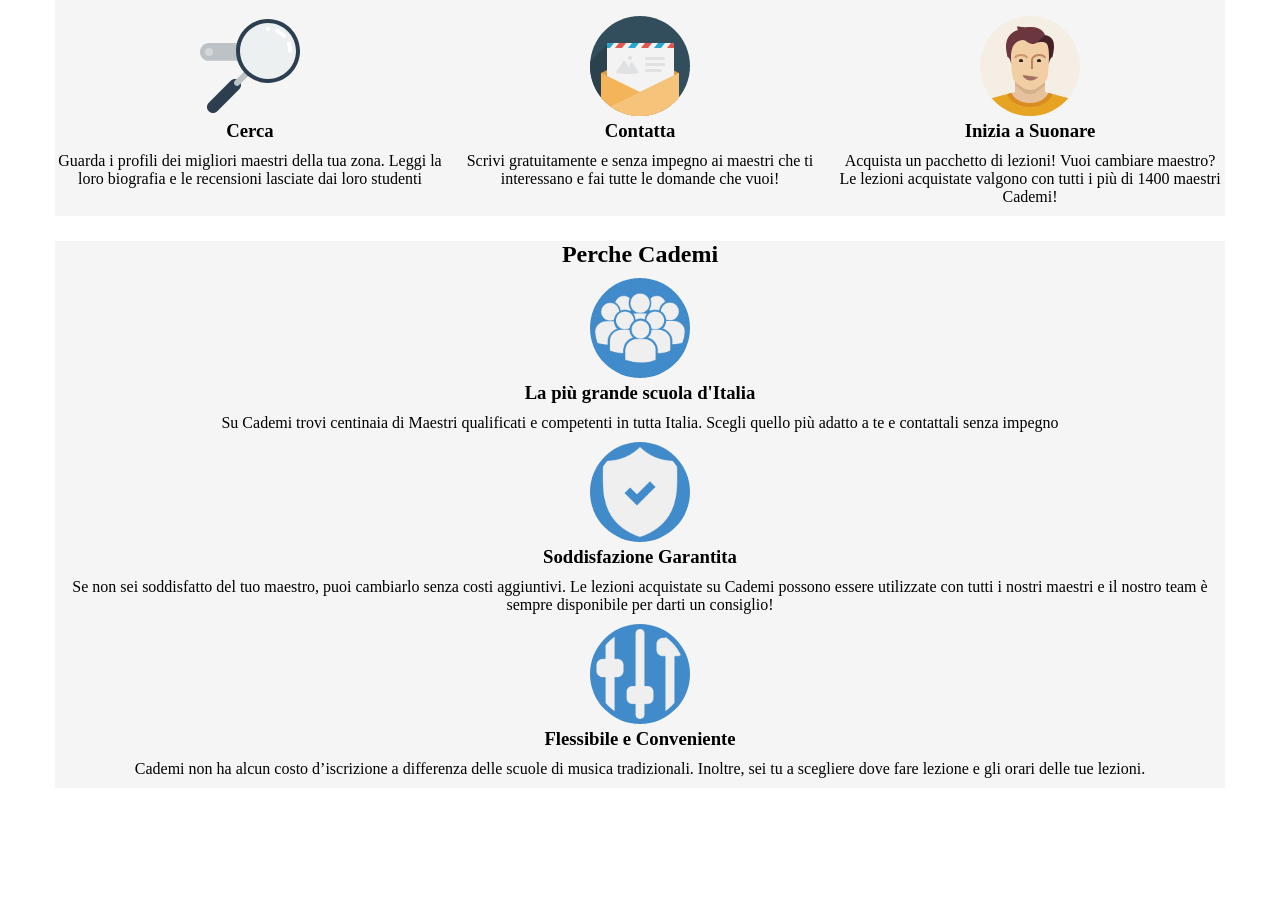
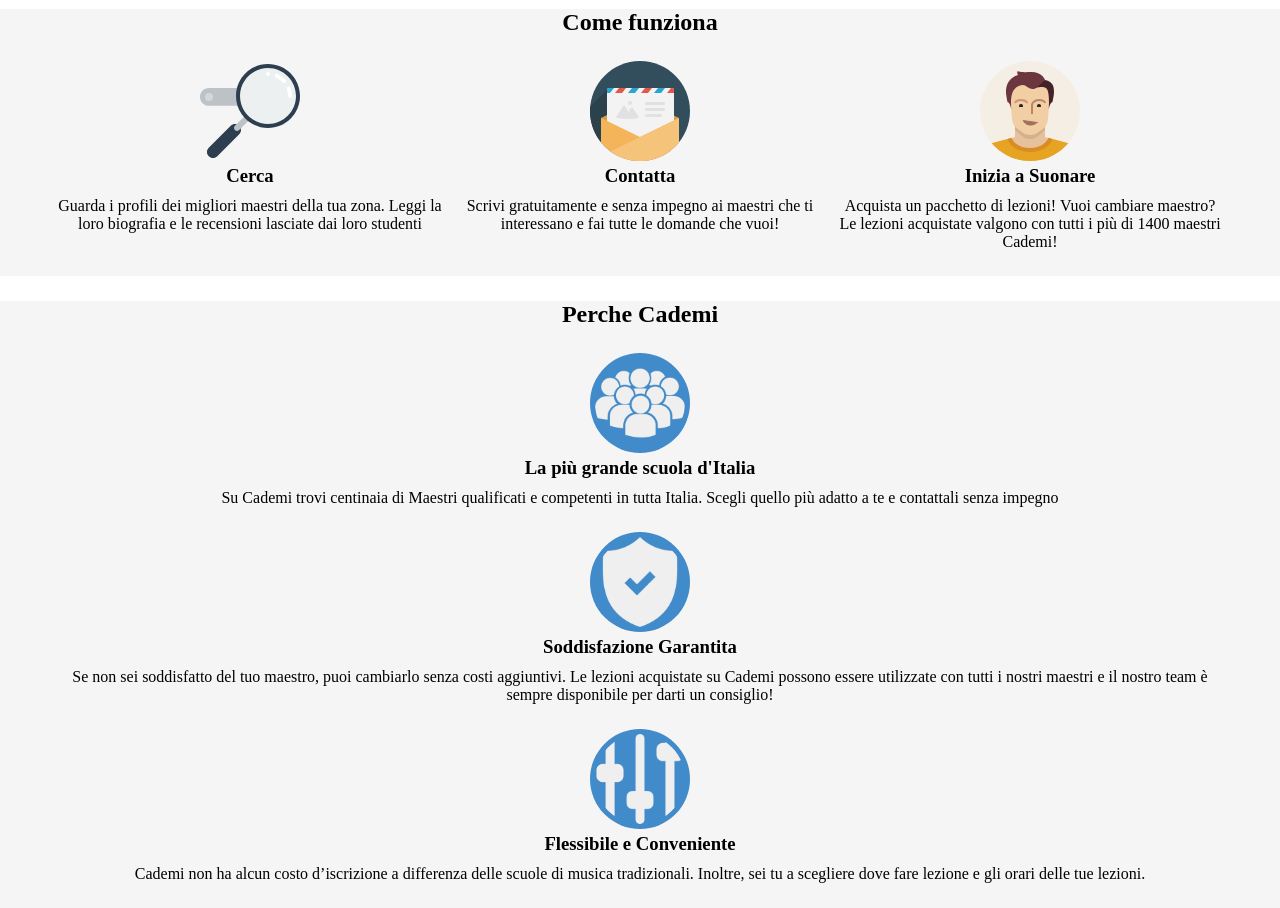
Before and after one commit to Xutrurn/html-css-resp-wannabe-12bool, a plain HTML site: page index.html in a window 1280 px wide. Shown: the part 300-1208 px from the top of the page. Before the commit the page ends 1088 px from the top, so only its background shows below. Drawn offline with Linux system fonts and the light colour scheme.

Commit message:
5th commit

```diff
--- a/css/framework.css
+++ b/css/framework.css
@@ -51,7 +51,7 @@
   float: left;
   height: 100%;
   text-align: center;
-  padding-bottom: 10px;
+  padding-bottom: 25px;
   /* background-color: pink; */
   /* border: 1px solid black; */
 
--- a/index.html
+++ b/index.html
@@ -12,16 +12,13 @@
 
 <body>
 
-  <div class="container">
-
-
   <!-- Section Lection - First Row -->
   <section class="top">
+    <div class="container">
       <div class="row">
         <div class="col-lg-12">
           <h2>Lezioni dove vuoi tu</h2>
         </div>
-        <!-- test -->
         <div class="row">
           <div class="col-lg-6 col-xs-12">
             <img src="img/icon/maps.png" alt="maps">
@@ -35,10 +32,12 @@
           </div>
         </div>
       </div>
+    </div>
   </section>
 
   <!-- Section How Work - Second Row -->
   <section class="grey">
+    <div class="container">
       <div class="row">
         <div class="col-lg-12">
           <h2>Come funziona</h2>
@@ -56,40 +55,33 @@
           <span> Acquista un pacchetto di lezioni! Vuoi cambiare maestro? Le lezioni acquistate valgono con tutti i più di 1400 maestri Cademi!</span>
         </div>
       </div>
+    </div>
   </section>
-
 
   <!-- Section Why - Third Row -->
   <section class="grey">
+    <div class="container">
       <div class="row">
         <div class="col-lg-12">
           <h2>Perche Cademi</h2>
         </div>
         <div class="col-lg-12">
-          <img src="img/icon/profile.png" class="round"alt="profile">
+          <img src="img/icon/profile.png" class="round" alt="profile">
           <h3>La più grande scuola d'Italia</h3>
           <span> Su Cademi trovi centinaia di Maestri qualificati e competenti in tutta Italia. Scegli quello più adatto a te e contattali senza impegno</span>
         </div>
         <div class="col-lg-12"><img src="img/icon/secure.png" class="round" alt="secure">
           <h3>Soddisfazione Garantita</h3>
-          <span> Se non sei soddisfatto del tuo maestro, puoi cambiarlo senza costi aggiuntivi. Le lezioni acquistate su Cademi possono essere utilizzate con tutti i nostri maestri e il nostro team è sempre disponibile per darti un consiglio!</span>
+          <span> Se non sei soddisfatto del tuo maestro, puoi cambiarlo senza costi aggiuntivi. Le lezioni acquistate su Cademi possono essere utilizzate con tutti i nostri maestri e il nostro team è sempre disponibile per darti un
+            consiglio!</span>
         </div>
         <div class="col-lg-12"><img src="img/icon/flex.png" class="round" alt="flex">
           <h3>Flessibile e Conveniente</h3>
           <span> Cademi non ha alcun costo d’iscrizione a differenza delle scuole di musica tradizionali. Inoltre, sei tu a scegliere dove fare lezione e gli orari delle tue lezioni.</span>
         </div>
       </div>
+    </div>
   </section>
-
-
-
-
-
-
-
-
-
-  </div>
 
 </body>
 
```
Lines whose indentation alone changed are shown as unchanged.
